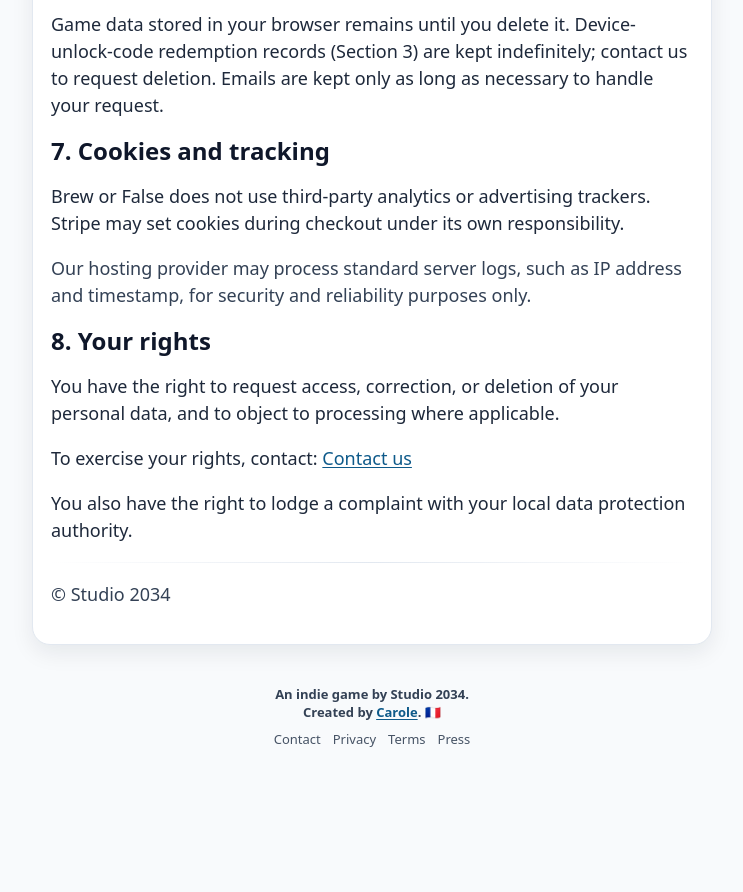
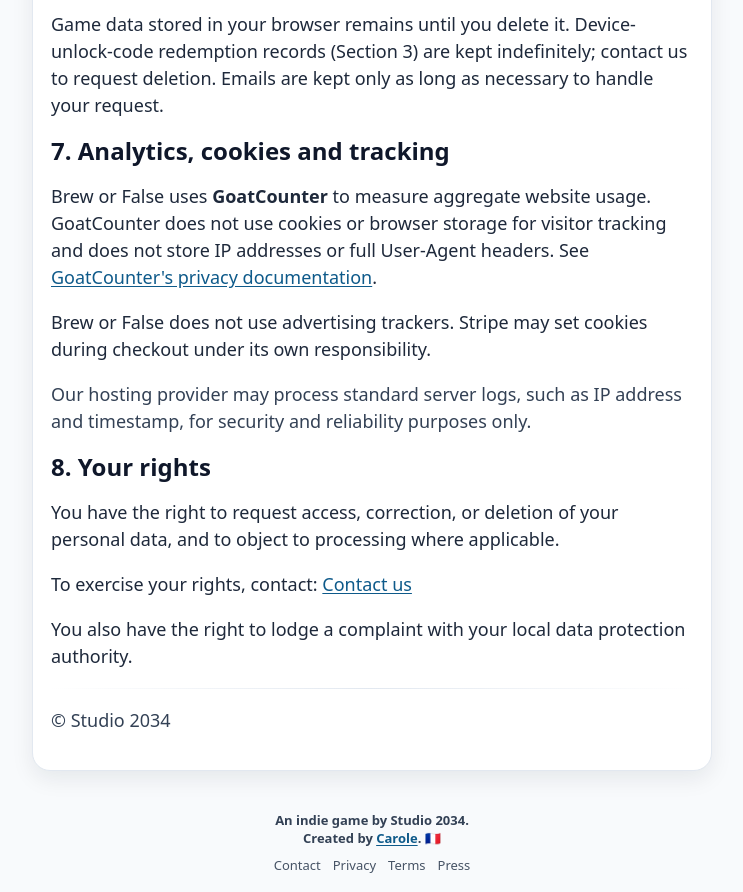
Before and after one commit to carossst/CoffeeGameGithub, a website: page privacy.html in a window 1280 px wide. Shown: the part 1640-2532 px from the top of the page, without its empty margins (268-1011 px from the left). Before the commit the page ends 2406 px from the top, so only its background shows below. Drawn offline with Linux system fonts and the light colour scheme.

Commit message:
Disclose privacy-friendly GoatCounter analytics

```diff
--- a/privacy.html
+++ b/privacy.html
@@ -105,9 +105,14 @@
                         Emails are kept only as long as necessary to handle your request.
                     </p>
 
-                    <h2 class="wt-h2">7. Cookies and tracking</h2>
+                    <h2 class="wt-h2">7. Analytics, cookies and tracking</h2>
                     <p>
-                        Brew or False does not use third-party analytics or advertising trackers.
+                        Brew or False uses <strong>GoatCounter</strong> to measure aggregate website usage.
+                        GoatCounter does not use cookies or browser storage for visitor tracking and does not store IP addresses or full User-Agent headers.
+                        See <a href="https://www.goatcounter.com/help/privacy" target="_blank" rel="noopener noreferrer">GoatCounter's privacy documentation</a>.
+                    </p>
+                    <p>
+                        Brew or False does not use advertising trackers.
                         Stripe may set cookies during checkout under its own responsibility.
                     </p>
                     <p class="wt-muted">
```
